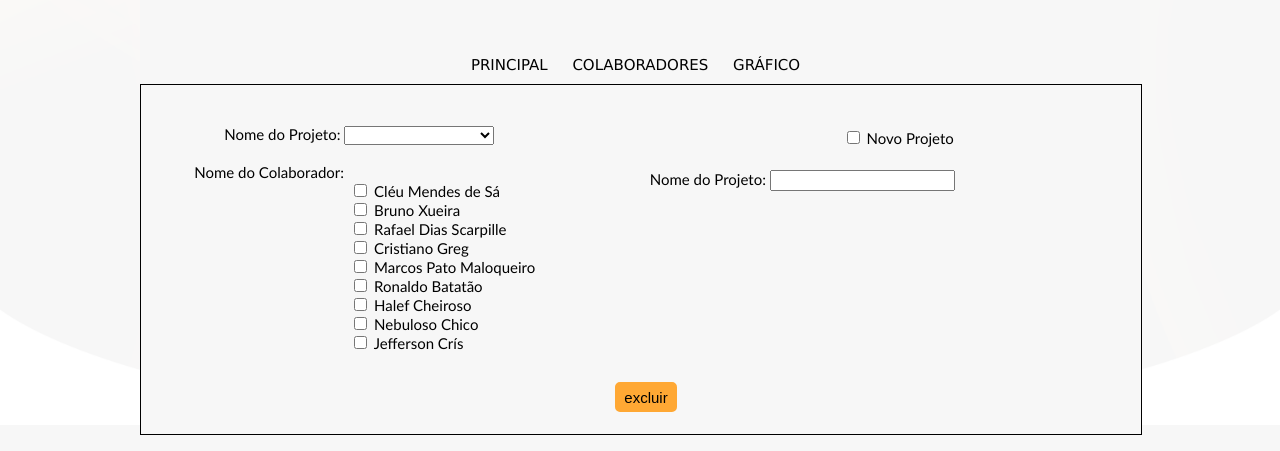
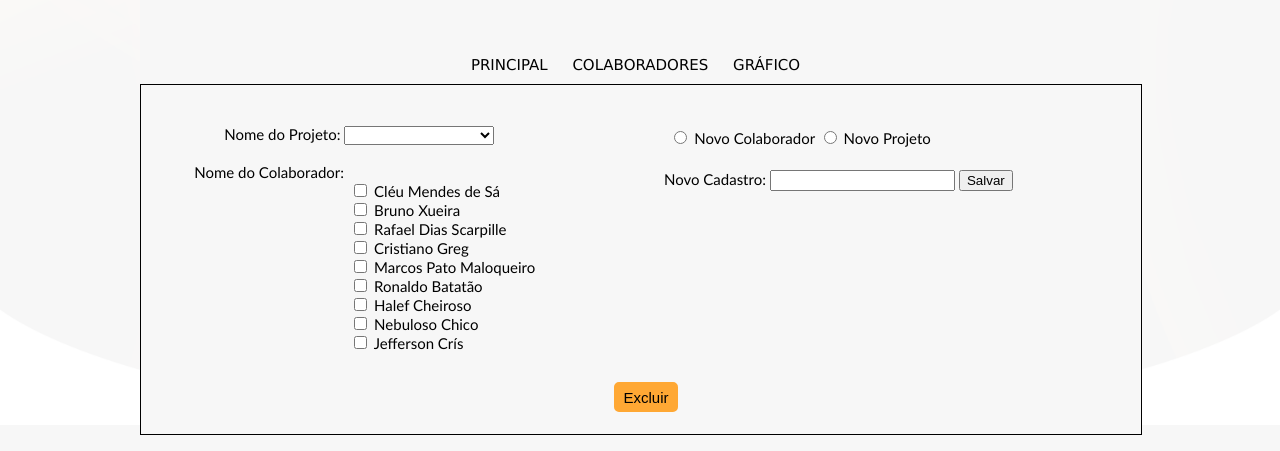
Before and after one commit to falcao934jef/PcD, a plain HTML site: page index.html in a window 1280 px wide. Shown: the part 119-570 px from the top of the page. Drawn offline with Linux system fonts and the light colour scheme; a script that the page names is missing.

Commit message:
Atualixando novamente Signed-off-by: unknown <rafael.scarpille@BSBTRE000682.corp.eldorado.org.br>

```diff
--- a/css/style.css
+++ b/css/style.css
@@ -239,13 +239,24 @@ p{
 .projetoLadoDireito{
 	float: right;
 	margin-top: -224px;
-	margin-right: 174px;
+	margin-right: 137px;
+}
+.projetoLadoDireito .checkBoxColaborador{
+	float: right;
+	margin-top: -182px;
+	margin-right: 60px;
 }
 .nomeProjeto{
 	float: right;
 	margin-top: -182px;
 	margin-right: 173px;
 }
+#salvarCadastro{
+	float: right;
+	margin-top: -182px;
+	margin-right: 115px;
+}
+
 #selecionarProjeto select {
 	width: 150px;
 	text-align: center;
--- a/index.html
+++ b/index.html
@@ -12,7 +12,6 @@
 	<script type="text/javascript" src="js/jquery_ui/jquery-ui.min.js"></script>
 	<link rel="stylesheet" type="text/css" href="js/jquery_ui/jquery-ui.structure.min.css">
 	<link rel="stylesheet" type="text/css" href="js/jquery_ui/jquery-ui.theme.min.css">
-
 </head>
 
 <body>
@@ -36,12 +35,12 @@
 					<div id="selecionarProjeto">
 						<!-- Nome do projeto -->
 						<label class="idsProjeto" for="colaborador">Nome do Projeto:</label>
-						<select id="idProjeto" required="true" name="idProjeto"></select>
+						<select id="idProjeto" name="idProjeto"></select>
 					</div>
 					<br>
 		           		<div id="colaboradorProjeto">
 							<!-- Input do Nome do Colaborador -->
-							<label class="nomeDoColaboraddor" for="nome_do_colaborador">Nome do Colaborador:</label>
+							<label class="nomeDoColaborador" for="nome_do_colaborador">Nome do Colaborador:</label>
 							<br>
 							<input type="checkbox" name="Colaborador" value="Cléu Mendes de Sá">
 							<label>Cléu Mendes de Sá</label>
@@ -76,18 +75,25 @@
 				<div class="projetoLadoDireito">
 
 				<!-- Input Checkbox para novo Projeto -->
+				<label  class="checkBoxColaborador" for="novo_colaborador"></label>
+				<input type="radio" name="opcao" value="Opc1">
+				<label>Novo Colaborador</label>
+
 				<label  class="checkBox" for="novo_projeto"></label>
-				<input type="checkbox" name="Projeto" value="Novo Projeto">
+				<input type="radio" name="opcao" value="Opc2">
 				<label>Novo Projeto</label>
 
 				</div>
 
-				<label  class="nomeProjeto" for="nome_Projeto">Nome do Projeto:
+				<label  class="nomeProjeto" for="nome_Projeto">Novo Cadastro:
 				<input type="text"  id="N_Projeto" name="NProjeto"/>
 				</label>
+
+				<input id="salvarCadastro" class="salvarNovoCadastro" type="submit" value="Salvar">
+
 					<!-- Botões da página -->
 					<p class="botaoIndex">
-						<input id="limpar" class="limpar botao" type="reset" value="excluir">
+						<input id="limpar" class="limpar botao" type="reset" value="Excluir">
 					</p>
 				</fieldset>
 			</form>
```
